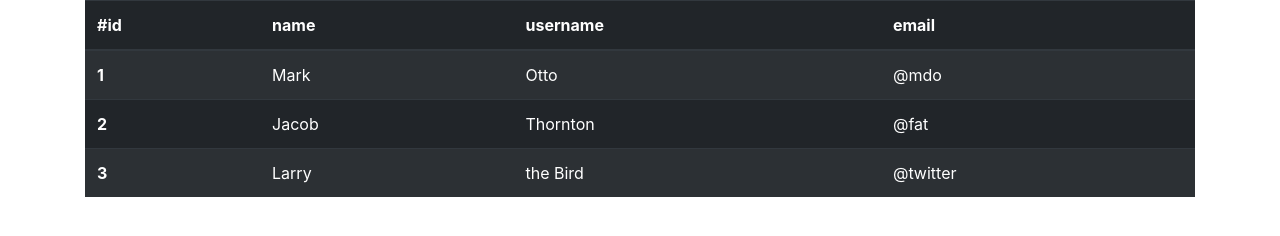
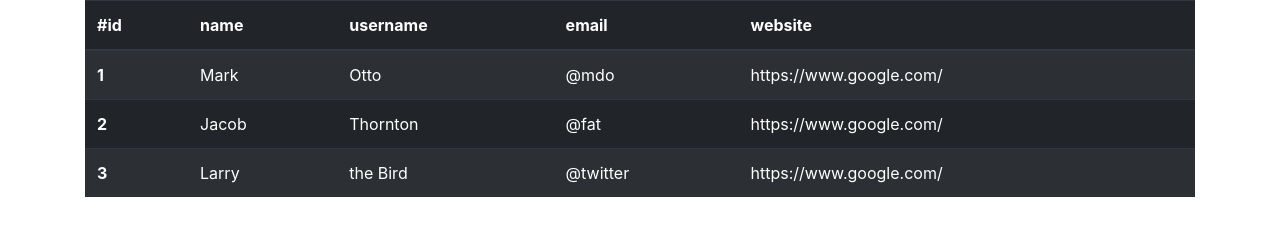
Before and after one commit to lidiyaj/microservices-task-4, a plain HTML site: page index.html in a window 1280 px wide. Drawn offline with nearby package versions, Linux system fonts and the light colour scheme.

Commit message:
Added new column

```diff
--- a/index.html
+++ b/index.html
@@ -16,6 +16,7 @@
                 <th scope="col">name</th>
                 <th scope="col">username</th>
                 <th scope="col">email</th>
+				<th scope="col">website</th>
               </tr>
             </thead>
             <tbody>
@@ -24,18 +25,21 @@
                 <td>Mark</td>
                 <td>Otto</td>
                 <td>@mdo</td>
+				<td>https://www.google.com/</td>
               </tr>
               <tr>
                 <th scope="row">2</th>
                 <td>Jacob</td>
                 <td>Thornton</td>
                 <td>@fat</td>
+				<td>https://www.google.com/</td>
               </tr>
               <tr>
                 <th scope="row">3</th>
                 <td>Larry</td>
                 <td>the Bird</td>
                 <td>@twitter</td>
+				<td>https://www.google.com/</td>
               </tr>
             </tbody>
           </table>
```
